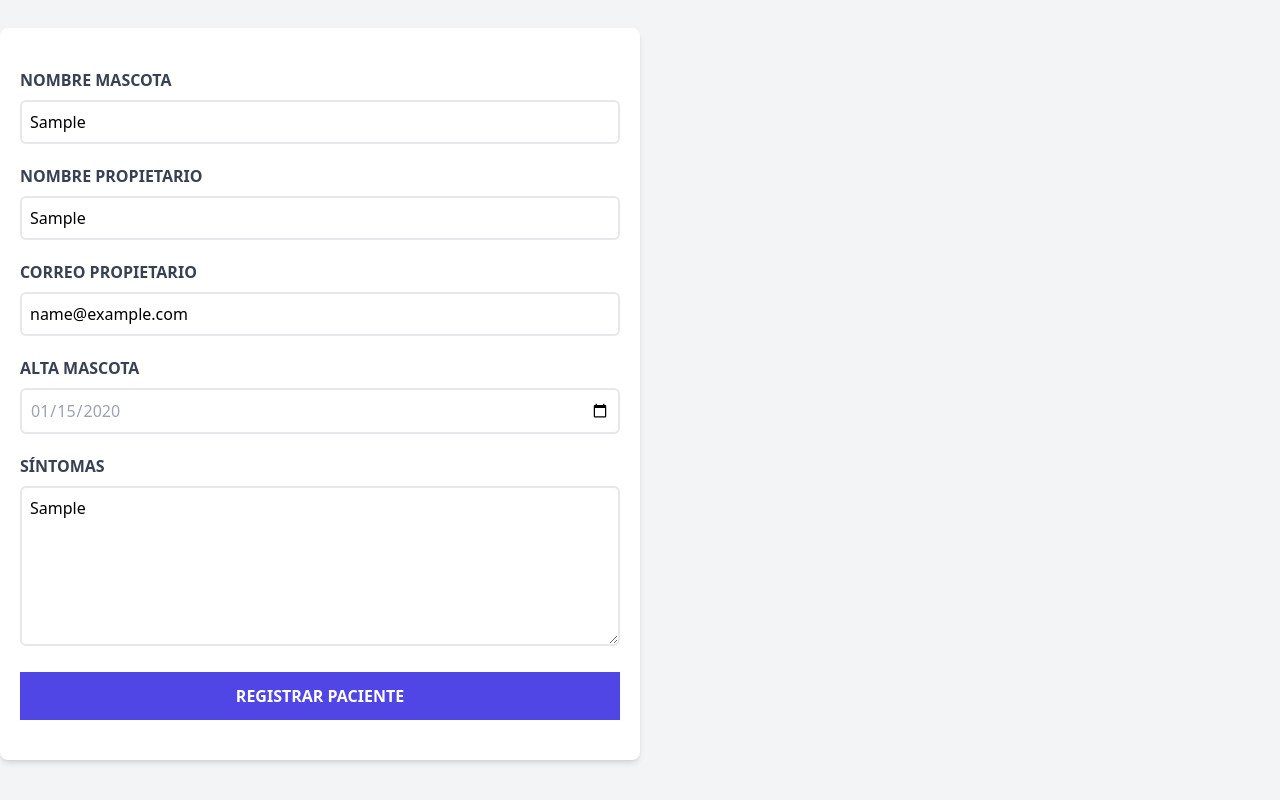
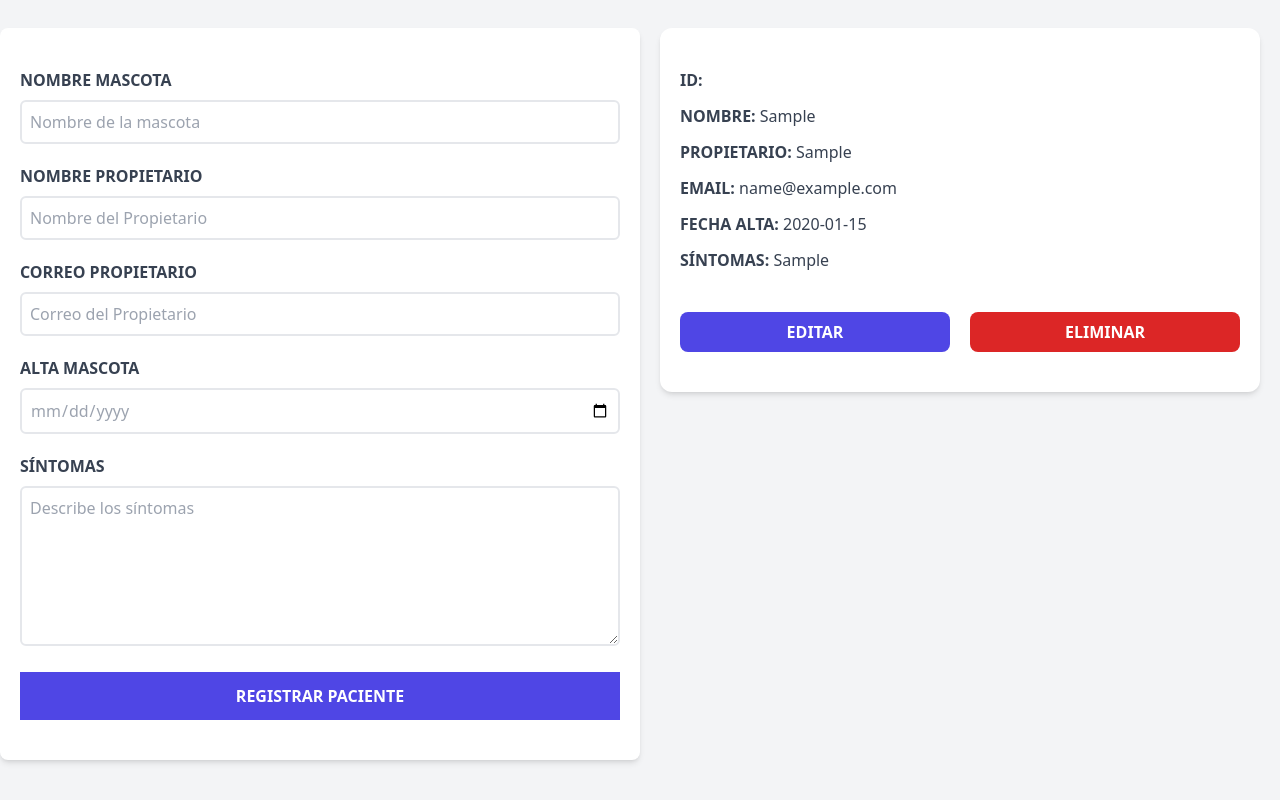
Before and after one commit to michelanyelo/AdminPacientes-VUE, a Vue app: page / in a window 1280 px wide. Both pictures are taken after typing "Sample", "Sample", "name@example.com", "2020-01-15", "Sample" into the empty fields and a click on the input "Registrar Paciente". Shown: the part 320-1120 px from the top of the page. Built offline with nearby package versions, Linux system fonts and the light colour scheme.

Commit message:
Added PacienteComp to App.vue, updated guardarPaciente function, and refactored FormularioComp.vue to use shorthand syntax for bindings

```diff
--- a/src/App.vue
+++ b/src/App.vue
@@ -1,6 +1,7 @@
 <script setup>
 import HeaderComp from './components/HeaderComp.vue';
 import FormularioComp from './components/FormularioComp.vue'
+import PacienteComp from './components/PacienteComp.vue';
 import { ref, reactive } from 'vue';
 
 const pacientes = ref([])
@@ -13,8 +14,17 @@
   sintomas: ''
 })
 
-const guardarPaciente = () =>{
-    pacientes.value.push(paciente)
+const guardarPaciente = () => {
+  pacientes.value.push({
+    ...paciente
+  })
+
+  // Limpiar inputs
+  paciente.nombre = ''
+  paciente.propietario = ''
+  paciente.email = ''
+  paciente.alta = ''
+  paciente.sintomas = ''
 }
 </script>
 
@@ -23,11 +33,16 @@
     <HeaderComp />
     <div class="mt-12 md:flex">
       <FormularioComp v-model:nombre="paciente.nombre" v-model:propietario="paciente.propietario"
-        v-model:email="paciente.email" v-model:alta="paciente.alta" v-model:sintomas="paciente.sintomas" @guardar-paciente="guardarPaciente"/>
+        v-model:email="paciente.email" v-model:alta="paciente.alta" v-model:sintomas="paciente.sintomas"
+        @guardar-paciente="guardarPaciente" />
       <div class="md:w-1/2 md:h-screen overflow-y-scroll">
         <h3 class="font-black text-3xl text-center">Administra Tus Pacientes</h3>
         <div v-if="pacientes.length > 0">
-
+          <p class="text-lg mt-5 text-center mb-10">
+            Información de
+            <span class="text-indigo-600 font-bold">Pacientes</span>
+          </p>
+          <PacienteComp v-for="paciente in pacientes" :key="paciente.id" :paciente="paciente" />
         </div>
         <p v-else class="mt-10 text-2xl text-center">No Hay Pacientes</p>
       </div>
--- /dev/null
+++ b/src/components/PacienteComp.vue
@@ -0,0 +1,60 @@
+<script setup>
+defineProps({
+    paciente:{
+        type: Object,
+        required: true
+    }
+})
+</script>
+
+<template>
+    <div class="mx-5 my-10 bg-white shadow-md px-5 py-10 rounded-xl">
+        <p class="font-bold mb-3 text-gray-700 uppercase">ID:
+            <span class="font-normal normal-case">
+
+            </span>
+        </p>
+
+        <p class="font-bold mb-3 text-gray-700 uppercase">Nombre:
+            <span class="font-normal normal-case">
+            {{ paciente.nombre }}
+            </span>
+        </p>
+
+        <p class="font-bold mb-3 text-gray-700 uppercase">Propietario:
+            <span class="font-normal normal-case">
+            {{ paciente.propietario }}
+            </span>
+        </p>
+
+        <p class="font-bold mb-3 text-gray-700 uppercase">Email:
+            <span class="font-normal normal-case">
+            {{ paciente.email }}
+            </span>
+        </p>
+
+        <p class="font-bold mb-3 text-gray-700 uppercase">Fecha Alta:
+            <span class="font-normal normal-case">
+            {{ paciente.alta }}
+            </span>
+        </p>
+
+        <p class="font-bold mb-3 text-gray-700 uppercase">Síntomas:
+            <span class="font-normal normal-case">
+            {{ paciente.sintomas }}
+            </span>
+        </p>
+
+        <div class="grid md:grid-cols-2  gap-5 mt-10 ">
+            <button
+                type="button"
+                class="block w-full py-2 px-10 bg-indigo-600 hover:bg-indigo-700 text-white font-bold uppercase rounded-lg"
+            >Editar</button>
+
+            <button
+                type="button"
+                class="block w-full py-2 px-10 bg-red-600 hover:bg-red-700 text-white font-bold uppercase rounded-lg"
+            >Eliminar</button>
+        </div>
+    </div>
+</template>
```
Also changed, not shown: src/components/FormularioComp.vue (+5 -10 lines).
